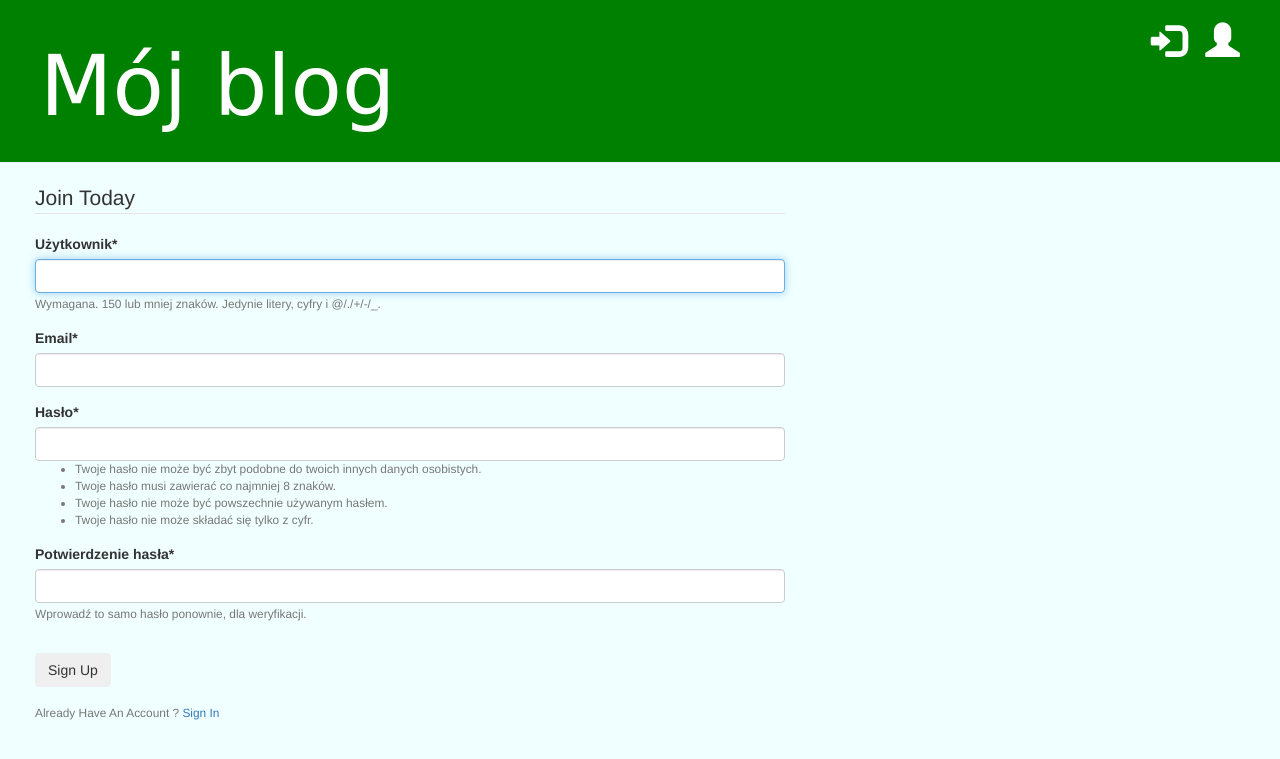
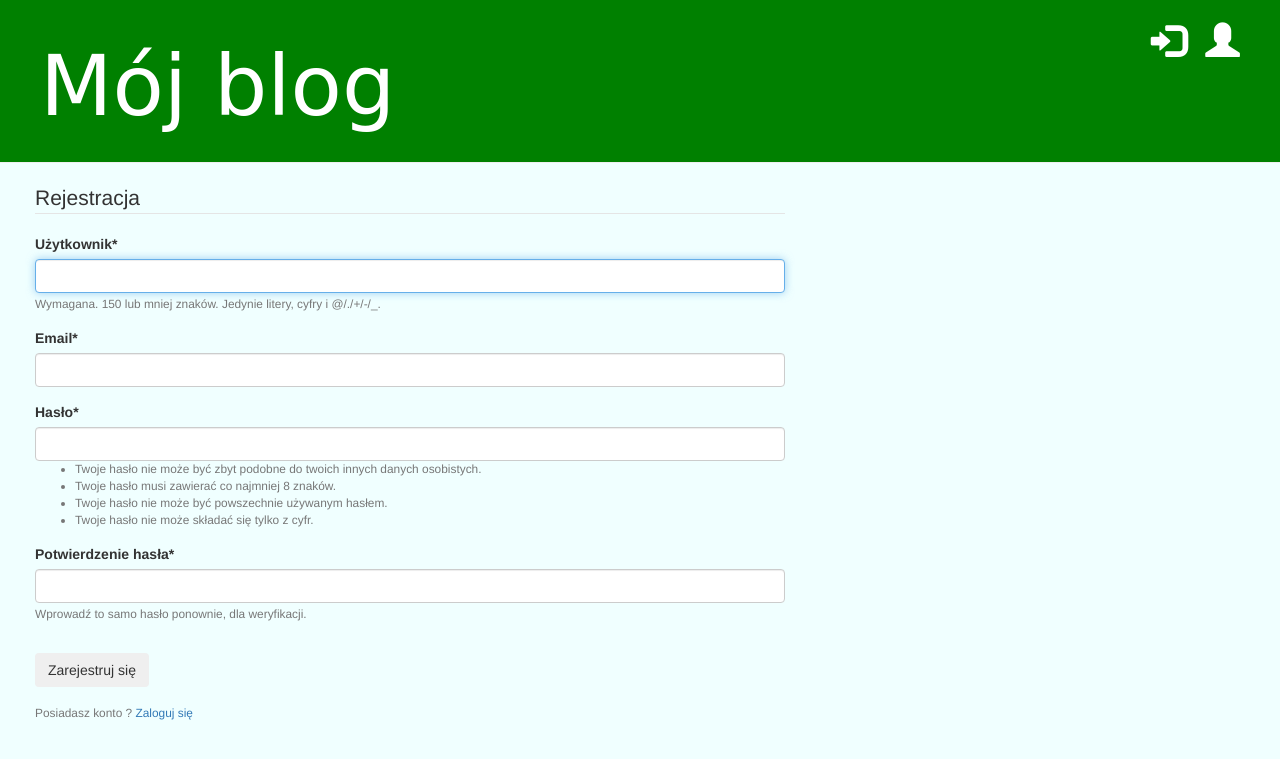
Before and after one commit to Damian92666/My-first-blog, a Django app: page /register/ in a window 1280 px wide. Shown: the top 759 px of the page. Run offline with Django 3.2, Linux system fonts and the light colour scheme; some libraries are stand-ins or nearby versions.

Commit message:
Edycja na język polski

```diff
--- a/users/templates/users/login.html
+++ b/users/templates/users/login.html
@@ -5,16 +5,16 @@
          <form method="POST">
             {% csrf_token %}
             <fieldset class="form-group">
-                <legend class="border-bottom mb-4">Log In</legend>
+                <legend class="border-bottom mb-4">Zaloguj się</legend>
                 {{ form|crispy }}
             </fieldset>
             <div class="form-group">
-                <button class="btn btn-outline-info" type="submit">Login</button>
+                <button class="btn btn-outline-info" type="submit">Zaloguj się</button>
             </div>
          </form>
         <div class="border-top pt-3">
             <small class="text-muted">
-                Need An Account ? <a class="ml-2" href="{% url 'register' %}">Sign Up Now</a>
+                Nie masz konta ? <a class="ml-2" href="{% url 'register' %}">Zarejestruj się</a>
             </small>
 
         </div>
--- a/users/templates/users/logout.html
+++ b/users/templates/users/logout.html
@@ -1,10 +1,10 @@
 {% extends "blog/base.html" %}
 {% load crispy_forms_tags %}
 {% block content %}
-    <h2>You have been logged out</h2>
+    <h2>Zostałeś wylogowany</h2>
     <div class="border-top pt-3">
         <small class="text-muted">
-             <a href="{% url 'login' %}">Log In Again</a>
+             <a href="{% url 'login' %}">Zaloguj się ponownie</a>
         </small>
     </div>
 
--- a/users/templates/users/register.html
+++ b/users/templates/users/register.html
@@ -5,16 +5,16 @@
          <form method="POST">
             {% csrf_token %}
             <fieldset class="form-group">
-                <legend class="border-bottom mb-4">Join Today</legend>
+                <legend class="border-bottom mb-4">Rejestracja</legend>
                 {{ form|crispy }}
             </fieldset>
             <div class="form-group">
-                <button class="btn btn-outline-info" type="submit">Sign Up</button>
+                <button class="btn btn-outline-info" type="submit">Zarejestruj się</button>
             </div>
          </form>
         <div class="border-top pt-3">
             <small class="text-muted">
-                Already Have An Account ? <a class="ml-2" href="{% url 'login' %}">Sign In</a>
+                Posiadasz konto ? <a class="ml-2" href="{% url 'login' %}">Zaloguj się</a>
             </small>
 
         </div>
```
